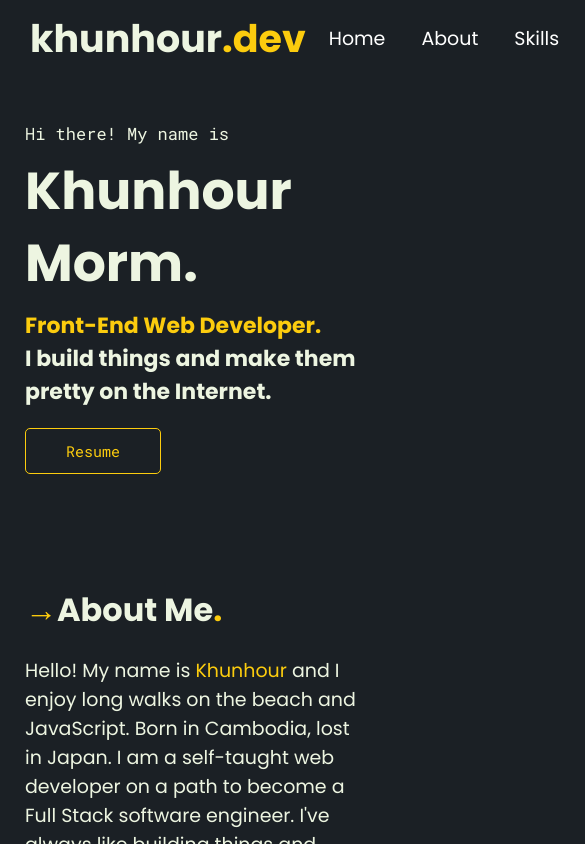
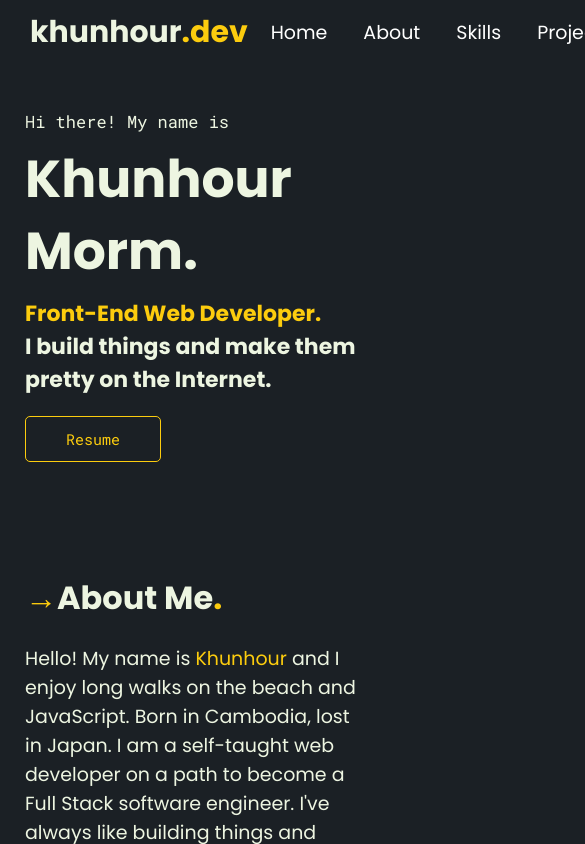
Before and after one commit to khunhour/portfolio, a React (Create React App) app: page / in a window 390 px wide. Shown: the top 844 px of the page, 585 px wide, since content can reach past the window. Built offline with nearby package versions, Linux system fonts and the light colour scheme.

Commit message:
add media query for 500px screen to header

```diff
--- a/src/Header.css
+++ b/src/Header.css
@@ -49,3 +49,9 @@ nav li a:hover {
 	border: solid 1px var(--accent-color);
 	color: var(--accent-color);
 }
+
+@media (max-width: 500px) {
+	header h1 {
+		font-size: 30px;
+	}
+}
```
